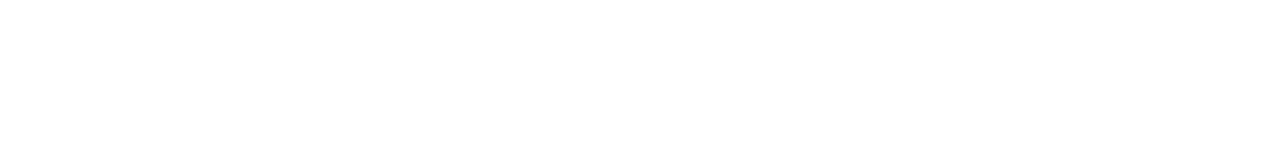
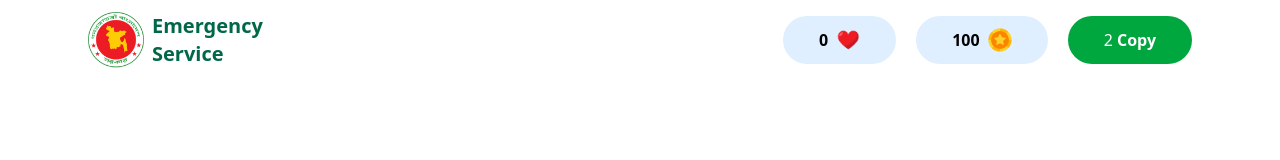
Before and after one commit to Ariful3031/assingment5-repo, a plain HTML site: page index.html in a window 1280 px wide. Drawn offline with nearby package versions, Linux system fonts and the light colour scheme.

Commit message:
added to navbar sectiont

```diff
--- a/index.html
+++ b/index.html
@@ -16,6 +16,29 @@
 
 <body class="max-w-[1200px] mx-auto">
 
+    <!-- navbar section starts -->
+    <div class="flex justify-between items-center px-12 py-3">
+        <div class="flex items-center gap-2">
+            <img src="./assets/logo.png" alt="" class="w-14 h-14">
+            <h1 class=" text-xl font-bold text-[#006747]">Emergency <br> Service</h1>
+        </div>
+        <div class="flex gap-5">
+            <div class=" flex items-center gap-2 bg-[#DFEFFF] px-9 py-3 rounded-full">
+                <p class="text-[#000000] font-black leading-6">0</p>
+                <img class="w-6 h-6" src="./assets/heart.png" alt="">
+            </div>
+            <div class=" flex items-center gap-2 bg-[#DFEFFF] px-9 py-3 rounded-full">
+                <p class="text-[#000000] font-black leading-6">100</p>
+                <img class="w-6 h-6" src="./assets/coin.png" alt="">
+            </div>
+            <div class="bg-[#00A63E] gap-2 px-9 py-3 rounded-full">
+                <p class="text-[#FFFFFF] font-semiboldleading-6">2 <span class="text-[#FFFFFF] font-semibold leading-6">
+                        Copy</span></p>
+
+            </div>
+        </div>
+    </div>
+
 
 
 </body>
```
